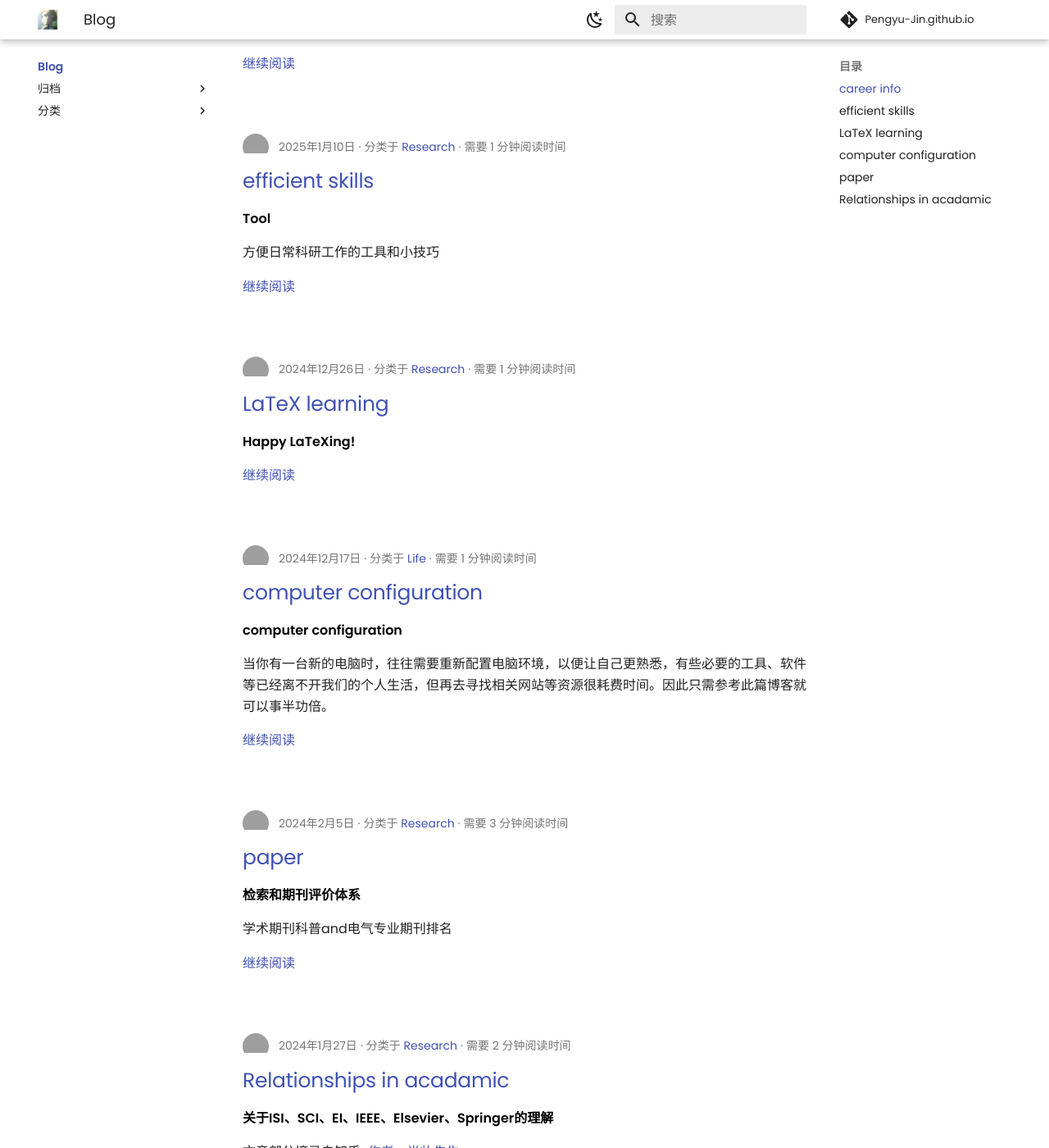
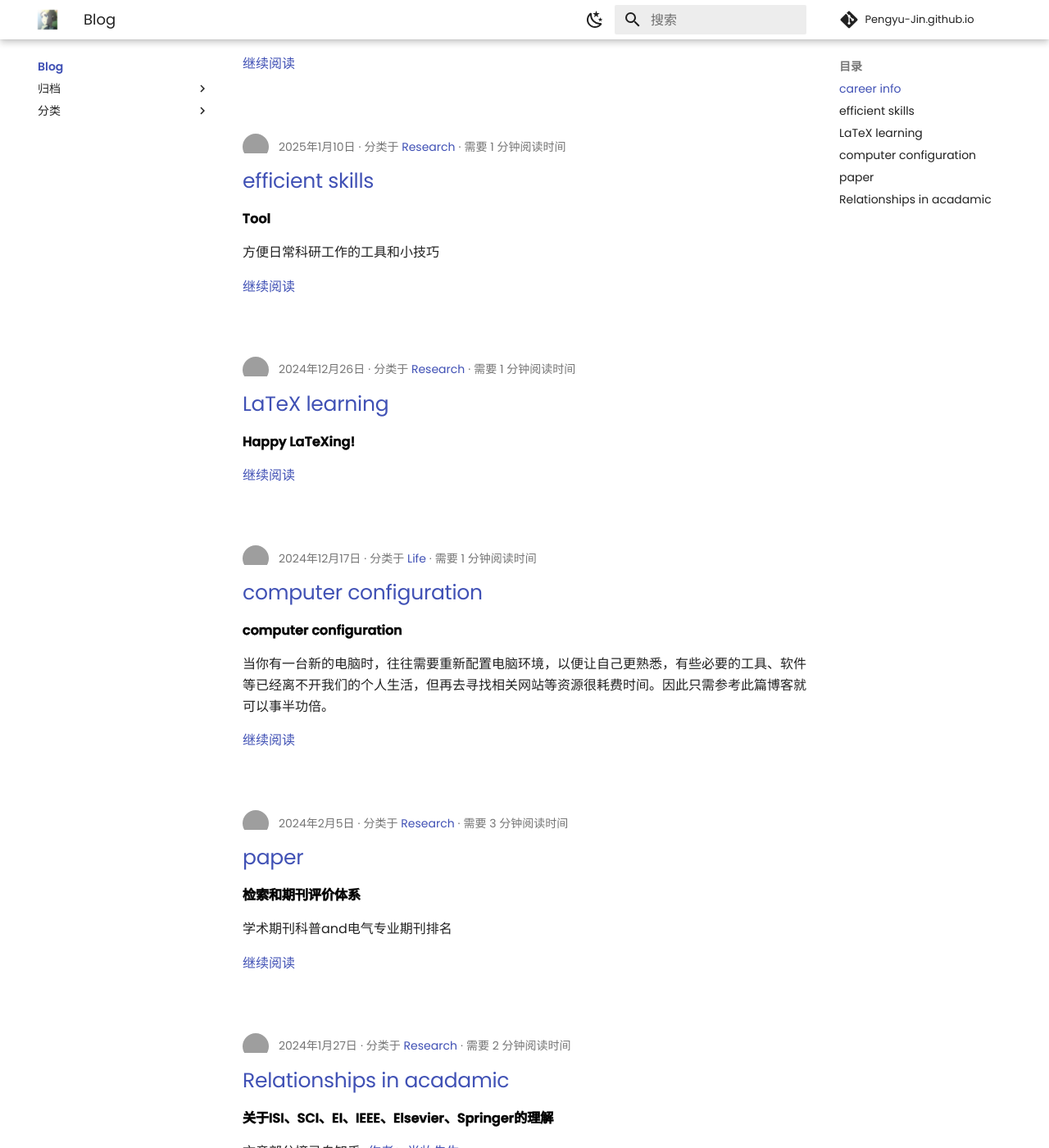
Before and after one commit to Pengyu-Jin/Pengyu-Jin.github.io, an MkDocs documentation site: the page built from docs/blog/index.md, in a window 1280 px wide and 1400 px high, scrolled down 304 px. Shown: the whole window at 82% size. Built offline with MkDocs 1.6.1 and Material for MkDocs 9.7.7, drawn with Linux system fonts in a browser that asks for light colours; comment, search, counter and statistics services are not loaded; a style sheet for code colours, icons or effects is not loaded; grey boxes are pictures that could not be loaded.

Commit message:
Update extra.css

```diff
--- a/docs/mkdocs/css/extra.css
+++ b/docs/mkdocs/css/extra.css
@@ -11,10 +11,13 @@ strong, b {
     font-weight: 700 !important;  /* 统一字体加粗权重 */
 }
 
-/* 针对中文加粗后增加权重 */
+
+/* 增强中文加粗效果 */
 strong:lang(zh), b:lang(zh) {
-    font-weight: 900 !important;  /* 更强的加粗效果 */
-    color: #000 !important;  /* 使用深色 */
+    font-weight: 700 !important;
+    -webkit-text-stroke: 0.5px currentColor; /* 添加描边效果 */
+    text-stroke: 0.5px currentColor; /* 标准属性 */
+    color: #000 !important; /* 使用深色 */
 }
 
 /* 针对英文加粗后不做颜色调整 */
```
